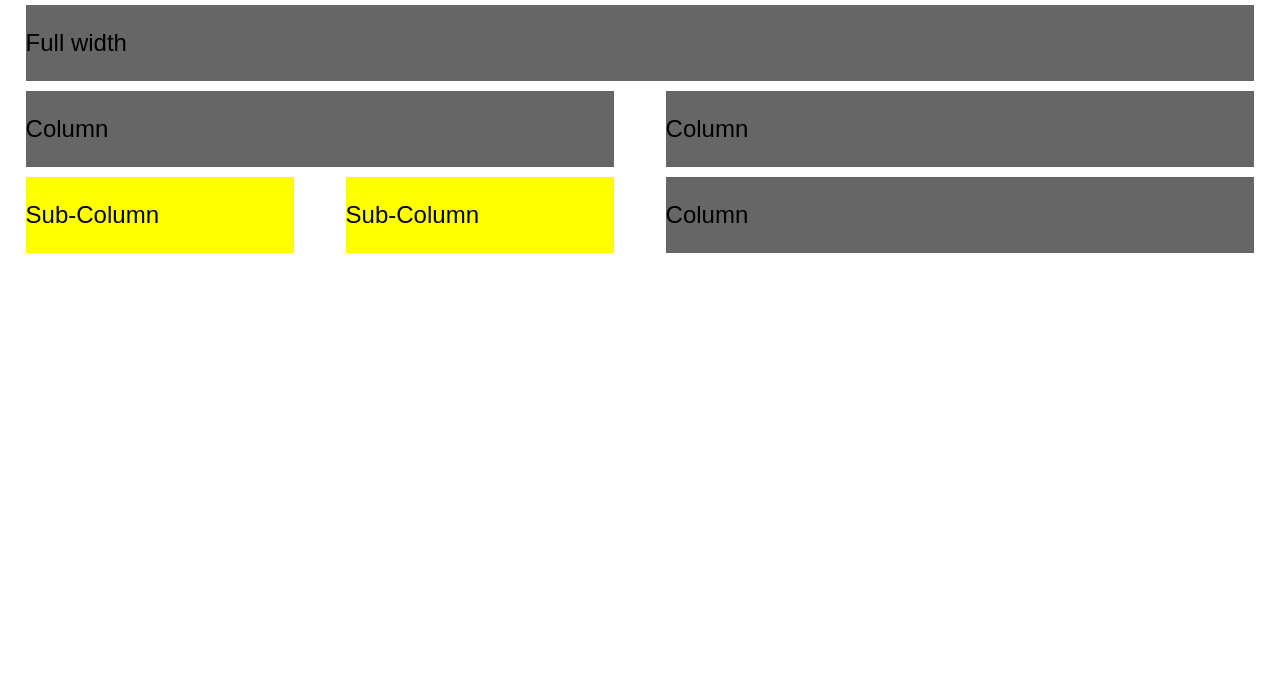
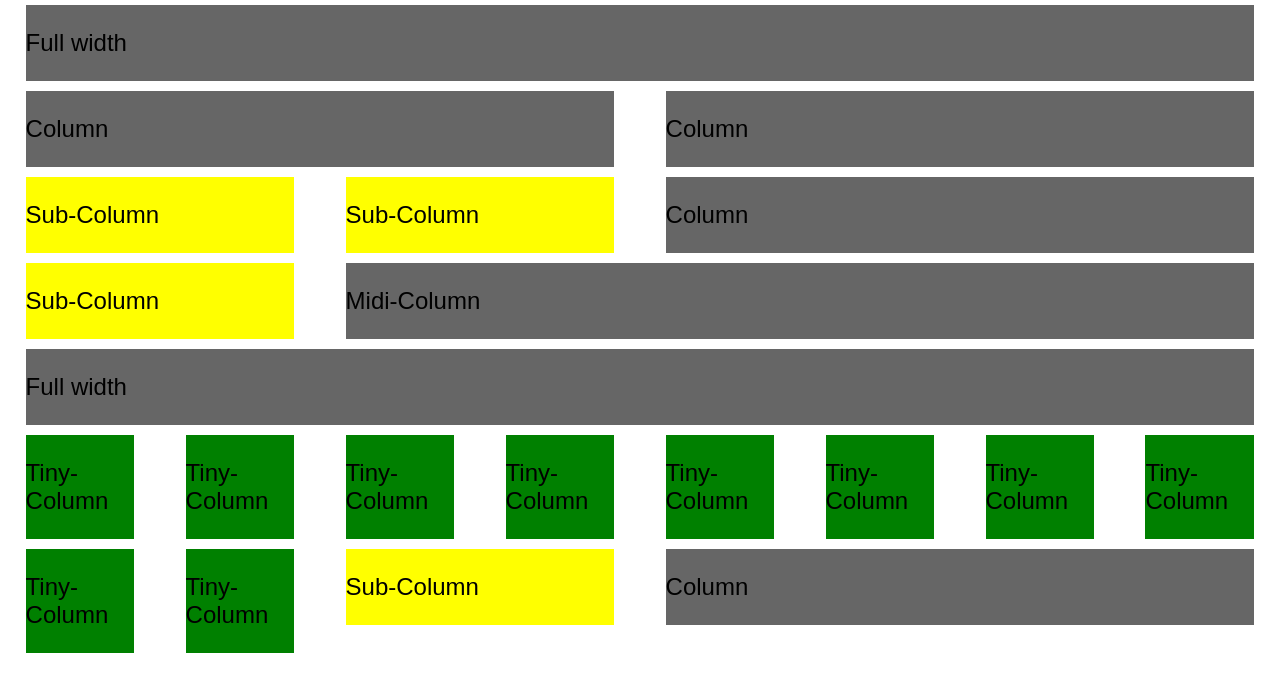
Before and after one commit to chrisrhymes/papiermachup, a plain HTML site: page index.html in a window 1280 px wide. Drawn offline with Linux system fonts and the light colour scheme.

Commit message:
Added midi-column and tiny-column to css and example html page.

```diff
--- a/index.html
+++ b/index.html
@@ -23,6 +23,53 @@
             <div class="column">
                 <p>Column</p>
             </div>
+            <div class="sub-column">
+                <p>Sub-Column</p>
+            </div>
+            <div class="midi-column">
+                <p>Midi-Column</p>
+            </div>
+            <div class="full-width">
+                <p>Full width</p>
+            </div>
+            <div class="tiny-column">
+                <p>Tiny-Column</p>
+            </div>
+            <div class="tiny-column">
+                <p>Tiny-Column</p>
+            </div>
+            <div class="tiny-column">
+                <p>Tiny-Column</p>
+            </div>
+            <div class="tiny-column">
+                <p>Tiny-Column</p>
+            </div>
+            <div class="tiny-column">
+                <p>Tiny-Column</p>
+            </div>
+            <div class="tiny-column">
+                <p>Tiny-Column</p>
+            </div>
+            <div class="tiny-column">
+                <p>Tiny-Column</p>
+            </div>
+            <div class="tiny-column">
+                <p>Tiny-Column</p>
+            </div>
+
+            <div class="tiny-column">
+                <p>Tiny-Column</p>
+            </div>
+            <div class="tiny-column">
+                <p>Tiny-Column</p>
+            </div>
+            <div class="sub-column">
+                <p>Sub-Column</p>
+            </div>
+            <div class="column">
+                <p>Column</p>
+            </div>
+
 
   </body>
 </html>
--- a/styles.css
+++ b/styles.css
@@ -2,10 +2,13 @@
 * {box-sizing: border-box;}
 body { margin: 0; padding: 0; font-size: 1.5em; margin: auto; font-family: sans-serif; }
 
-.column, .full-width {width: 96%; margin: 5px 2%; background: #666; padding: 0; float: left; }
+.column, .full-width, .midi-column {width: 96%; margin: 5px 2%; background: #666; padding: 0; float: left; }
 .sub-column { width: 46%; margin: 5px 2%; background: yellow; display: inline-block; padding: 0; float: left;}
+.tiny-column { width: 21%; margin: 5px 2%; background: green; display: inline-block; padding: 0; float: left; }
 
 @media (min-width: 700px) {
     .column { width: 46%; }
+    .midi-column { width: 71%;}
     .sub-column {width: 21%; }
+    .tiny-column {width: 8.5%; }
 }
```
